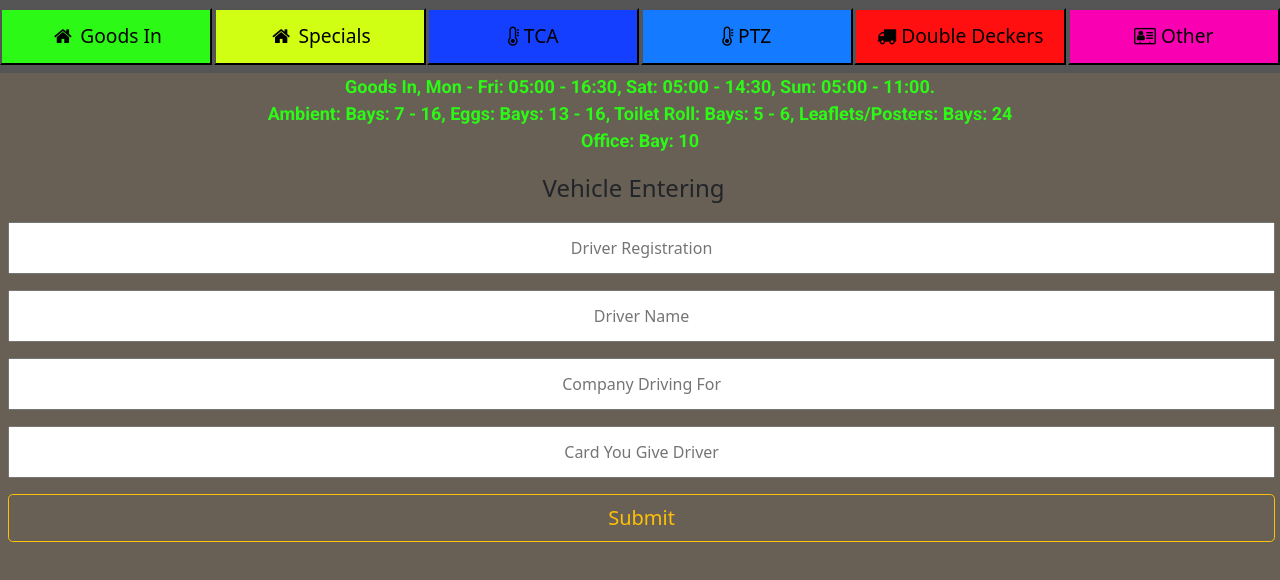
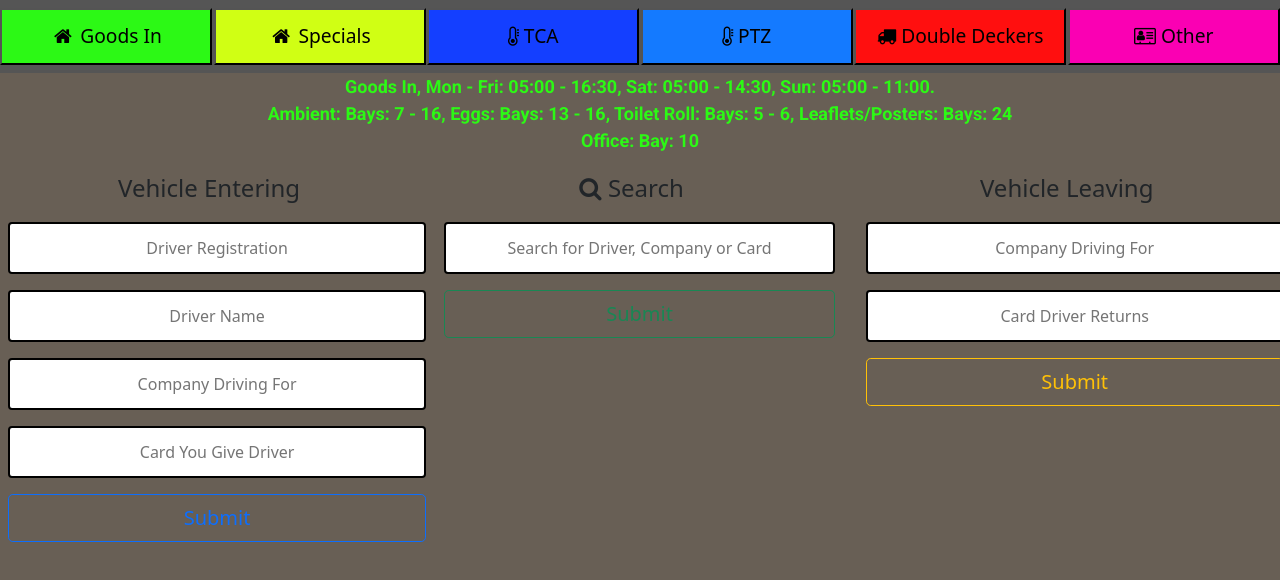
Before and after one commit to Mr-Jason-ONeill/Project2-Gatehouse, a plain HTML site: page index.html in a window 1280 px wide. Drawn offline with nearby package versions, Linux system fonts and the light colour scheme.

Commit message:
updated layout & added function for each btn

```diff
--- a/assests/js/main.js
+++ b/assests/js/main.js
@@ -41,7 +41,7 @@ $('.other').click(function(){
 	$('p').css('color', '#660053');
     $('p').text(` Contractors are usually for VMU(Truck Wash) or Maintenance: Send to correct location, give Contractor card.
     Collecting trays or pallets are for Pallet Area.
+    Collecting Trays: Bays: 50 - 54, Office: Bay: 52 (Give PTZ card).
     Pallets: Send to Pallet Area, No card needed.
-    Collecting Trays: Bays: 50 - 54, Office: Bay: 52
      `);
 });
--- a/assests/style.css
+++ b/assests/style.css
@@ -65,6 +65,26 @@ body {
   }
 
   /* ------------ Main section ------------ */
+
+  .left-container {
+    display: inline-flex;
+    float: left;
+    width: 33%;
+  }
+
+  .mid-container {
+    display: inline-flex;
+    width: 33%;
+    justify-content: center;
+
+  }
+
+  .right-container {
+    display: inline-flex;
+    float: right;
+    width: 33%;
+  }
+
         /*----- form information ---- */
 
 fieldset {
@@ -80,6 +100,10 @@ fieldset {
     padding: 12px 20px;
     margin: 8px;
   }
+  input[type=text] {
+    border: 2px solid #000;
+    border-radius: 4px;
+  }
 
   input[type=text]:focus {
     background-color: lightblue;
--- a/index.html
+++ b/index.html
@@ -29,7 +29,7 @@
         Office: Bay: 10</p>
 </div>
 
-<div class="main-container">
+<div class="left-container">
     <form method="post">
         <fieldset>
           <legend>Vehicle Entering</legend>
@@ -41,11 +41,23 @@
         <br>
         <input type="text" id="card-given" name="card-given" placeholder="Card You Give Driver">
         <br>
-        <input type="submit" value="Submit" class="btn btn-outline-warning btn-lg"></button>
+        <input type="submit" value="Submit" class="btn btn-outline-primary btn-lg"></button>
         <br>
       </fieldset>
     </form>
-    <!-- Add an area for when drivers leave?
+</div>
+<div class="mid-container">
+  <form method="get">
+      <fieldset>
+        <legend><i class="fa fa-search"></i> Search</legend>
+      <input type="text" id="search" name="seach" placeholder="Search for Driver, Company or Card">
+      <br>
+      <input type="submit" value="Submit" class="btn btn-outline-success btn-lg"></button>
+      <br>
+    </fieldset>
+  </form>
+</div>
+<div class="right-container">
     <form method="post">
         <fieldset>
           <legend>Vehicle Leaving</legend>
@@ -56,7 +68,7 @@
         <input type="submit" value="Submit" class="btn btn-outline-warning btn-lg"></button>
         <br>
       </fieldset>
-    </form> -->
+    </form>
 </div>
 
 
```
Also changed, not shown: README.md.
